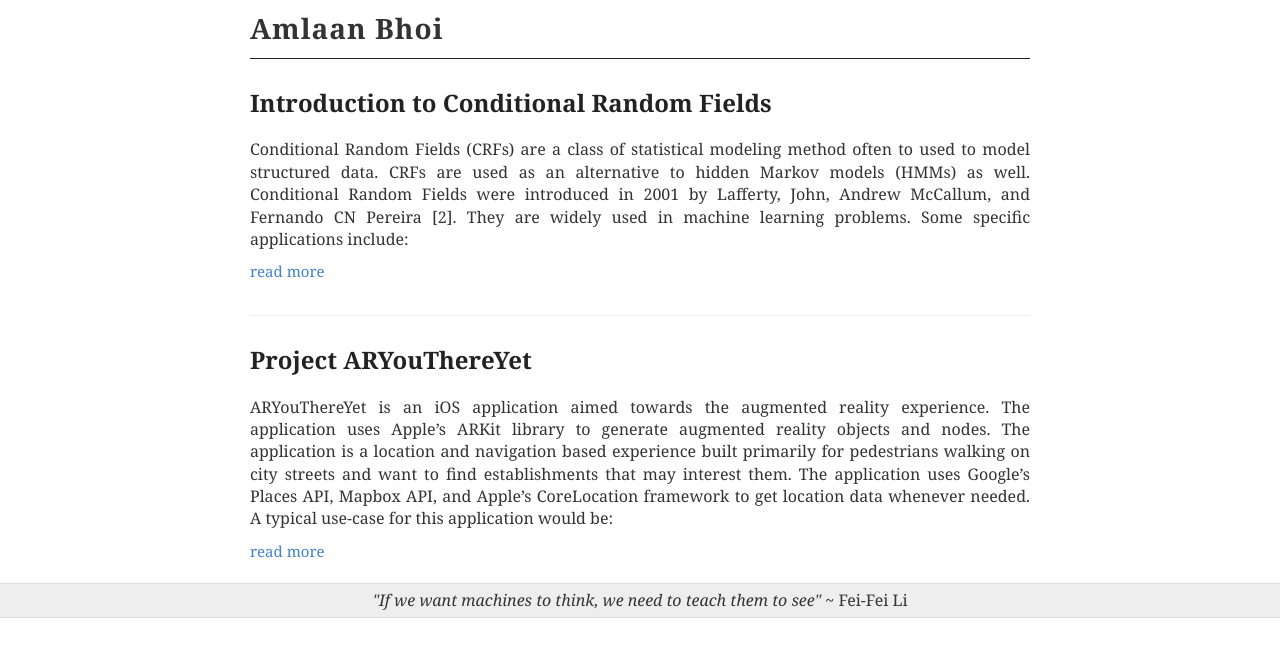
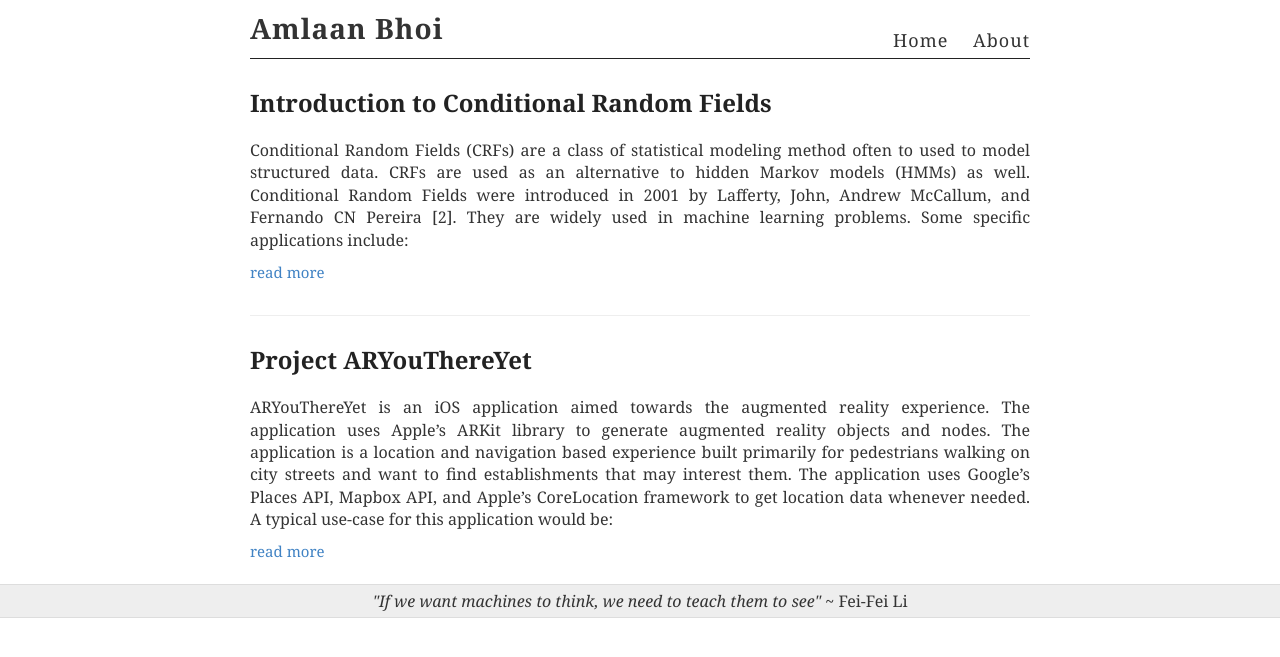
Before and after one commit to abhoi/blog_2, a Jekyll site: the page built from index.html, in a window 1280 px wide. Shown: the top 657 px of the page. Built offline with Jekyll 4.4.1, drawn with Linux system fonts in a browser that asks for light colours.

Commit message:
Update default.html

```diff
--- a/_layouts/default.html
+++ b/_layouts/default.html
@@ -41,6 +41,10 @@
             <a href="{{ site.baseurl }}/about">About</a>
             <a href="https://abhoi.github.io">Home</a>
           </nav> -->
+          <nav>
+            <a href="{{ site.baseurl }}/">Home</a>
+            <a href="https://abhoi.github.io">About</a>
+          </nav>
         </header>
       </div>
     </div>
```
